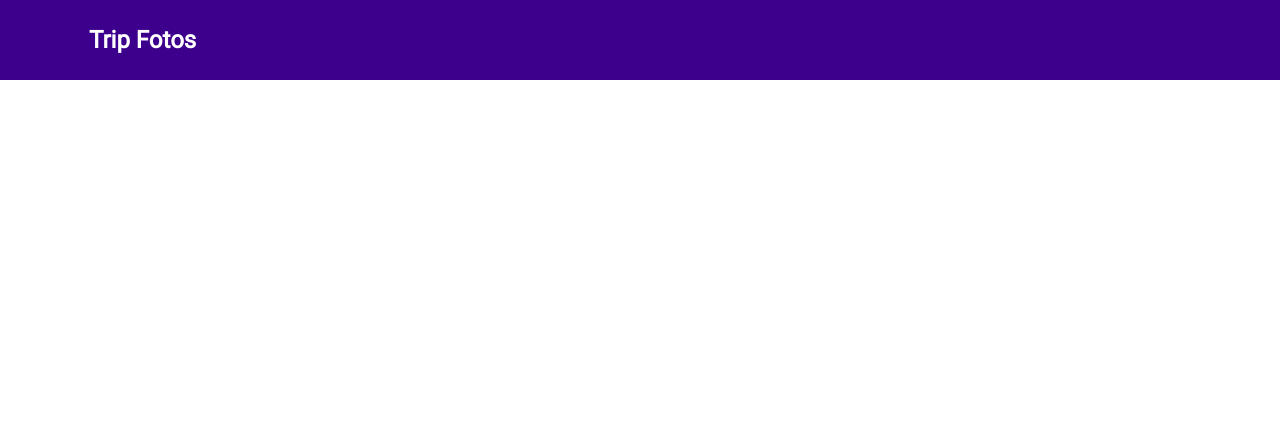
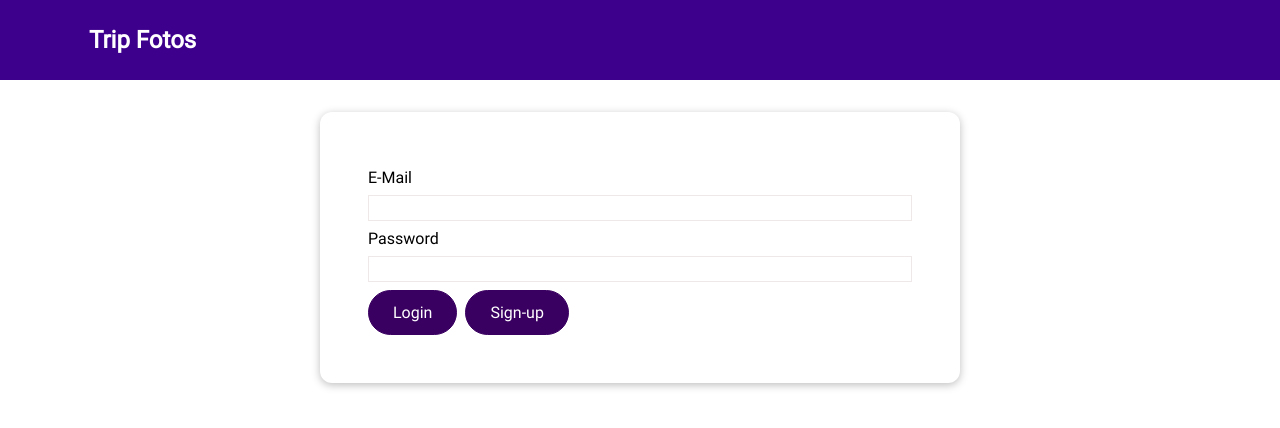
Before and after one commit to andres-codigo/trip-fotos-react, a React (Vite) app: page /authentication in a window 1280 px wide. Shown: the top 428 px of the page. Built offline with nearby package versions, Linux system fonts and the light colour scheme; no server answers.

Commit message:
[js] UserAuth page WIP
- uncommented and resolved errors around style naming and css string declarations to point to module based scss

```diff
--- a/src/pages/UserAuth.js
+++ b/src/pages/UserAuth.js
@@ -1,140 +1,144 @@
 import { useState } from 'react';
-// import { useDispatch } from 'react-redux';
-// import { useNavigate, useLocation } from 'react-router-dom';
-// import { API_DATABASE } from '@/constants/api';
-// import { API_ERROR_MESSAGE } from '@/constants/api-messages';
-// import { GLOBAL } from '@/constants/global';
+import { useDispatch } from 'react-redux';
+import { useNavigate, useLocation } from 'react-router-dom';
+import { API_DATABASE } from '@/constants/api';
+import { API_ERROR_MESSAGE } from '@/constants/api-messages';
+import { GLOBAL } from '@/constants/global';
 import BaseDialog from '@/components/ui/dialog/BaseDialog';
-// import BaseCard from '@/components/BaseCard';
-// import BaseButton from '@/components/ui/button/BaseButton';
+import BaseCard from '@/components/ui/card/BaseCard';
+import BaseButton from '@/components/ui/button/BaseButton';
 import BaseSpinner from '@/components/ui/spinner/BaseSpinner';
 
 import userAuthStyles from './UserAuth.module.scss';
 
 const UserAuth = () => {
-	// const [email, setEmail] = useState({
-	// 	value: '',
-	// 	isValid: true,
-	// 	message: '',
-	// });
-	// const [password, setPassword] = useState({
-	// 	value: '',
-	// 	isValid: true,
-	// 	message: '',
-	// });
-	// const [formIsValid, setFormIsValid] = useState(true);
-	// const [mode, setMode] = useState(API_DATABASE.API_AUTH_LOGIN_MODE);
+	const [email, setEmail] = useState({
+		value: '',
+		isValid: true,
+		message: '',
+	});
+	const [password, setPassword] = useState({
+		value: '',
+		isValid: true,
+		message: '',
+	});
+	const [formIsValid, setFormIsValid] = useState(true);
+	const [mode, setMode] = useState(API_DATABASE.API_AUTH_LOGIN_MODE);
 	const [isLoading, setIsLoading] = useState(false);
-	// const [error, setError] = useState(true);
+	const [error, setError] = useState(false);
 
-	// const dispatch = useDispatch();
-	// const navigate = useNavigate();
-	// const location = useLocation();
+	const dispatch = useDispatch();
+	const navigate = useNavigate();
+	const location = useLocation();
 
-	// const validateEmail = (value) => {
-	// 	if (
-	// 		/^[a-zA-Z0-9]+(?:[._-][a-zA-Z0-9]+)*@[a-zA-Z0-9]+(?:[._-][a-zA-Z0-9]+)*\.[a-zA-Z]{2,3}$/.test(
-	// 			value,
-	// 		)
-	// 	) {
-	// 		setEmail({ ...email, isValid: true, message: '' });
-	// 		setFormIsValid(true);
-	// 	} else {
-	// 		setEmail({
-	// 			...email,
-	// 			isValid: false,
-	// 			message: 'Please enter a valid email address.',
-	// 		});
-	// 		setFormIsValid(false);
-	// 	}
-	// };
+	const validateEmail = (value) => {
+		if (
+			/^[a-zA-Z0-9]+(?:[._-][a-zA-Z0-9]+)*@[a-zA-Z0-9]+(?:[._-][a-zA-Z0-9]+)*\.[a-zA-Z]{2,3}$/.test(
+				value,
+			)
+		) {
+			setEmail({ ...email, isValid: true, message: '' });
+			setFormIsValid(true);
+		} else {
+			setEmail({
+				...email,
+				isValid: false,
+				message: 'Please enter a valid email address.',
+			});
+			setFormIsValid(false);
+		}
+	};
 
-	// const validatePassword = (value) => {
-	// 	if (value.length < 8) {
-	// 		setPassword({
-	// 			...password,
-	// 			isValid: false,
-	// 			message: `Your password must be a minimum of 8 characters long! ${8 - value.length} characters left.`,
-	// 		});
-	// 		setFormIsValid(false);
-	// 	} else {
-	// 		setPassword({ ...password, isValid: true, message: '' });
-	// 		setFormIsValid(true);
-	// 	}
-	// };
+	const validatePassword = (value) => {
+		if (value.length < 8) {
+			setPassword({
+				...password,
+				isValid: false,
+				message: `Your password must be a minimum of 8 characters long! ${8 - value.length} characters left.`,
+			});
+			setFormIsValid(false);
+		} else {
+			setPassword({ ...password, isValid: true, message: '' });
+			setFormIsValid(true);
+		}
+	};
 
-	// const validateForm = () => {
-	// 	setFormIsValid(true);
-	// 	if (email.value === '') validateEmail(email.value);
-	// 	if (password.value === '') validatePassword(password.value);
-	// };
+	const validateForm = () => {
+		setFormIsValid(true);
+		if (email.value === '') validateEmail(email.value);
+		if (password.value === '') validatePassword(password.value);
+	};
 
-	// const submitForm = async (e) => {
-	// 	e.preventDefault();
-	// 	validateForm();
+	const submitForm = async (e) => {
+		e.preventDefault();
+		validateForm();
 
-	// 	if (!formIsValid) return;
+		if (!formIsValid) return;
 
-	// 	setIsLoading(true);
+		setIsLoading(true);
 
-	// 	const actionPayload = { email: email.value, password: password.value };
+		const actionPayload = { email: email.value, password: password.value };
 
-	// 	try {
-	// 		if (mode === API_DATABASE.API_AUTH_LOGIN_MODE) {
-	// 			await dispatch({
-	// 				type: API_DATABASE.API_AUTH_LOGIN_MODE,
-	// 				payload: actionPayload,
-	// 			});
-	// 			await dispatch({
-	// 				type: 'travellers/loadTravellers',
-	// 				payload: { forceRefresh: true },
-	// 			});
-	// 		} else {
-	// 			await dispatch({
-	// 				type: API_DATABASE.API_AUTH_SIGNUP_MODE,
-	// 				payload: actionPayload,
-	// 			});
-	// 		}
+		try {
+			if (mode === API_DATABASE.API_AUTH_LOGIN_MODE) {
+				await dispatch({
+					type: API_DATABASE.API_AUTH_LOGIN_MODE,
+					payload: actionPayload,
+				});
+				await dispatch({
+					type: 'travellers/loadTravellers',
+					payload: { forceRefresh: true },
+				});
+			} else {
+				await dispatch({
+					type: API_DATABASE.API_AUTH_SIGNUP_MODE,
+					payload: actionPayload,
+				});
+			}
 
-	// 		const redirectUrl =
-	// 			'/' +
-	// 			(new URLSearchParams(location.search).get('redirect') ||
-	// 				'trips');
-	// 		navigate(redirectUrl);
-	// 	} catch (err) {
-	// 		setError(err.message || API_ERROR_MESSAGE.FAILED_TO_AUTHENTICATE);
-	// 	}
+			const redirectUrl =
+				'/' +
+				(new URLSearchParams(location.search).get('redirect') ||
+					'trips');
+			navigate(redirectUrl);
+		} catch (err) {
+			setError(err.message || API_ERROR_MESSAGE.FAILED_TO_AUTHENTICATE);
+		}
 
-	// 	setIsLoading(false);
-	// };
+		setIsLoading(false);
+	};
 
-	// const switchAuthMode = () => {
-	// 	setMode((prevMode) =>
-	// 		prevMode === API_DATABASE.API_AUTH_LOGIN_MODE
-	// 			? API_DATABASE.API_AUTH_SIGNUP_MODE
-	// 			: API_DATABASE.API_AUTH_LOGIN_MODE,
-	// 	);
-	// };
+	const switchAuthMode = () => {
+		setMode((prevMode) =>
+			prevMode === API_DATABASE.API_AUTH_LOGIN_MODE
+				? API_DATABASE.API_AUTH_SIGNUP_MODE
+				: API_DATABASE.API_AUTH_LOGIN_MODE,
+		);
+	};
 
-	// const handleError = () => setError(null);
+	const handleError = () => setError(null);
 
 	return (
 		<section className={userAuthStyles.userAuthenticationContainer}>
-			{/* <BaseDialog
+			<BaseDialog
 				show={!!error}
 				isError={!!error}
 				title={GLOBAL.ERROR_DIALOG_TITLE}
 				onClose={handleError}>
 				<p>{error}</p>
-			</BaseDialog> */}
+			</BaseDialog>
 			<BaseDialog show={isLoading} title="Authenticating" fixed>
 				<p>Authenticating your details, one moment please...</p>
 				<BaseSpinner />
 			</BaseDialog>
-			{/* <BaseCard>
-				<form className={userAuthStyles.userAuthentication} onSubmit={submitForm}>
+			<BaseCard>
+				<form
+					className={userAuthStyles.userAuthentication}
+					onSubmit={submitForm}>
 					<div
-						className={`formControl ${!email.isValid ? 'invalid' : ''}`}>
+						className={`${userAuthStyles.formControl} ${
+							!email.isValid ? userAuthStyles.invalid : ''
+						}`}>
 						<label htmlFor="email">{email.label || 'E-Mail'}</label>
 						<input
 							id="email"
@@ -148,7 +152,9 @@ const UserAuth = () => {
 						{!email.isValid && <p>{email.message}</p>}
 					</div>
 					<div
-						className={`formControl ${!password.isValid ? 'invalid' : ''}`}>
+						className={`${userAuthStyles.formControl} ${
+							!password.isValid ? userAuthStyles.invalid : ''
+						}`}>
 						<label htmlFor="password">
 							{password.label || 'Password'}
 						</label>
@@ -166,17 +172,22 @@ const UserAuth = () => {
 						/>
 						{!password.isValid && <p>{password.message}</p>}
 					</div>
-			<BaseButton>
-				{mode === API_DATABASE.API_AUTH_LOGIN_MODE
-					? 'Login'
-					: 'Sign-up'}
-			</BaseButton>*/}
-			{/* Uncomment if switching auth modes is needed */}
-			{/* <BaseButton type="button" mode="flat" onClick={switchAuthMode}>
-						{mode === APIConstants.API_AUTH_LOGIN_MODE ? 'Sign-up' : 'Login'}
-					</BaseButton> */}
-			{/* </form>
-			</BaseCard> */}
+					<BaseButton>
+						{mode === API_DATABASE.API_AUTH_LOGIN_MODE
+							? 'Login'
+							: 'Sign-up'}
+					</BaseButton>
+					{/* Uncomment if switching auth modes is needed */}
+					<BaseButton
+						type="button"
+						mode="flat"
+						onClick={switchAuthMode}>
+						{mode === API_DATABASE.API_AUTH_LOGIN_MODE
+							? 'Sign-up'
+							: 'Login'}
+					</BaseButton>
+				</form>
+			</BaseCard>
 		</section>
 	);
 };
```
